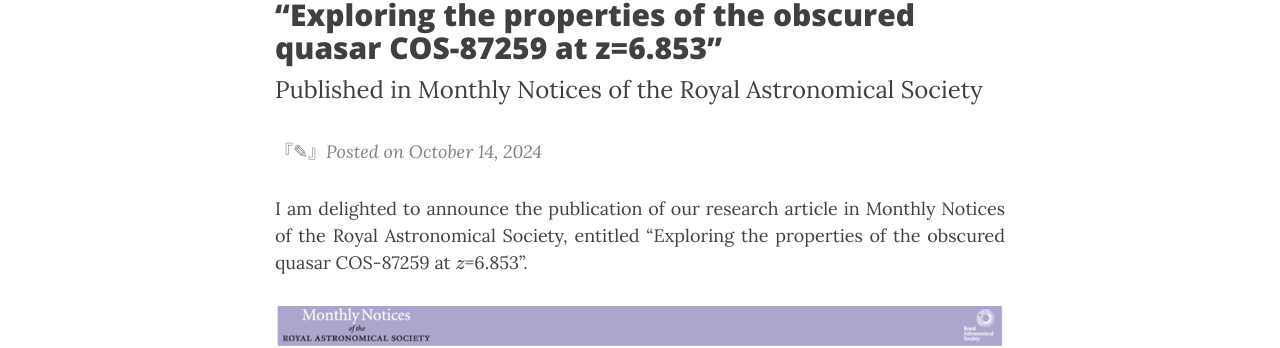
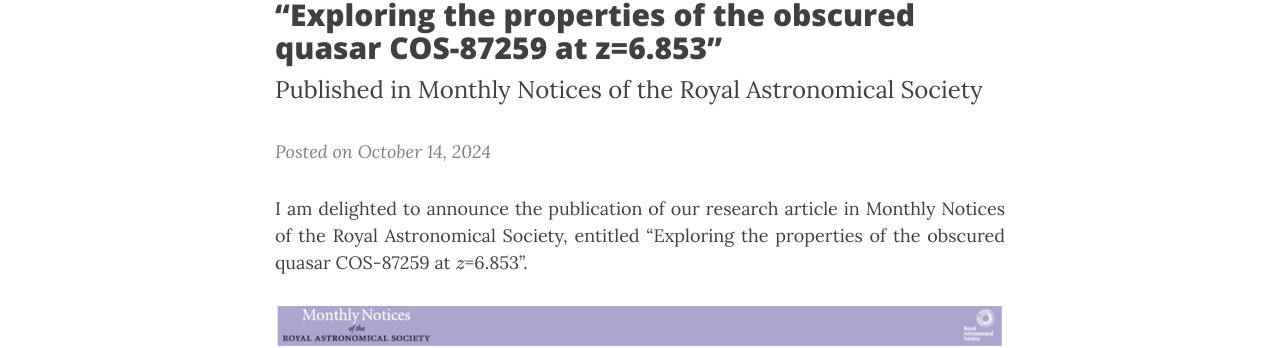
Before and after one commit to ch-var/ch-var.github.io, a Jekyll site: the page built from 2024-10-14-COS-87529.html, in a window 1280 px wide and 900 px high. Shown: the part 152-500 px from the top of the window. Built offline with Jekyll 4.4.1, drawn with Linux system fonts in a browser that asks for light colours; formulas are drawn with MathJax 3.

Commit message:
Update 2024-10-14-COS-87529.html

```diff
--- a/2024-10-14-COS-87529.html
+++ b/2024-10-14-COS-87529.html
@@ -6,7 +6,7 @@ mathjax: true
 <font size="+2">Published in Monthly Notices of the Royal Astronomical Society</font>
 <p>
 <p>
-<font color="#808080">『✎』</font><i style="color:#808080";>Posted on October 14, 2024</i>
+<i style="color:#808080";>Posted on October 14, 2024</i>
 
 <p align='justify'>I am delighted to announce the publication of our research article in Monthly Notices of the Royal Astronomical Society, entitled “Exploring the properties of the obscured quasar COS-87259 at \(z\)=6.853”.</p>
 
```
